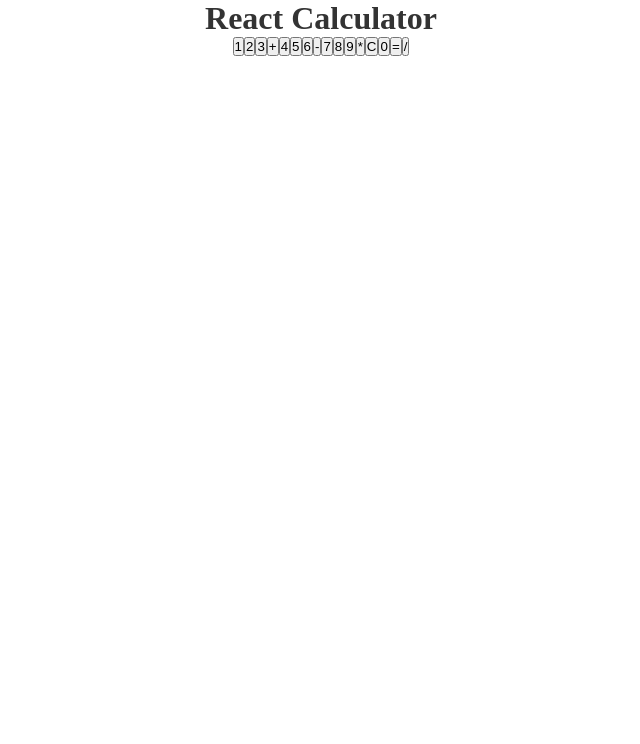
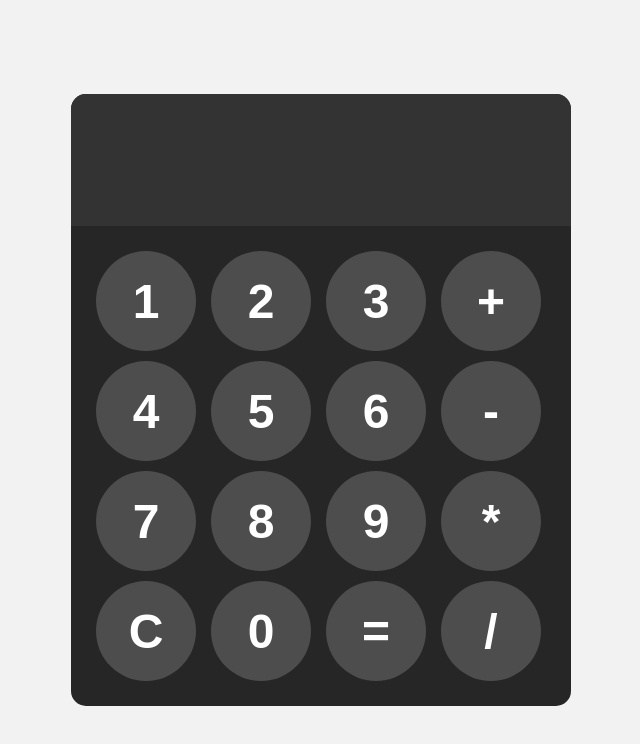
Before and after one commit to Y00e/react-calculator, a React (Vite) app: page / in a window 1280 px wide. Shown: the top 744 px of the page, without its empty margins (319-959 px from the left). Built offline with nearby package versions, Linux system fonts and the light colour scheme.

Commit message:
added css style

```diff
--- a/src/components/App.tsx
+++ b/src/components/App.tsx
@@ -6,7 +6,6 @@ function App() {
   return (
     <>
       <div className="App">
-        <h1>React Calculator</h1>
         <Calculator />
       </div>
     </>
--- a/src/components/Calculator.tsx
+++ b/src/components/Calculator.tsx
@@ -27,6 +27,8 @@ const Calculator = () => {
         <div className="calculator">
             <Display value={value} />
 
+            <div className="key">
+
                 <Button label ="1" onClick={() => handleClick("1")} />
                 <Button label ="2" onClick={() => handleClick("2")} />
                 <Button label ="3" onClick={() => handleClick("3")} />
@@ -42,10 +44,12 @@ const Calculator = () => {
                 <Button label ="9" onClick={() => handleClick("9")} />
                 <Button label ="*" onClick={() => handleClick("*")} />
 
+
                 <Button label ="C" onClick={handleClear} />
                 <Button label ="0" onClick={() => handleClick("0")} />
                 <Button label ="=" onClick={handleEqual} />
                 <Button label ="/" onClick={() => handleClick("/")} />
+            </div>
 
         </div>
     );
--- a/src/components/Display.tsx
+++ b/src/components/Display.tsx
@@ -6,9 +6,9 @@ interface DisplayProps {
 
 const Display =  ({value}: DisplayProps) => {
     return (
-        <div className="display">
-            {value}
-        </div>
+
+        <input className='display' type="text" value={value} readOnly />
+
     );
 };
 
--- a/src/styles/App.css
+++ b/src/styles/App.css
@@ -5,10 +5,10 @@
 }
 
 .App {
-    text-align: center;
+    display: flex;
+    justify-content: center;
+    align-items: center;
+    height: 100vh;
+    background-color: hsl(0, 0%, 95%);
+
 }
-
-h1 {
-    color: #333;
-    font-size: 2rem;
-}
--- a/src/styles/Button.css
+++ b/src/styles/Button.css
@@ -0,0 +1,21 @@
+.button {
+    width: 100px;
+    height: 100px;
+    border-radius: 50px;
+    border: none;
+    background-color: hsl(0, 0%, 30%);
+    color: white;
+    font-size: 3rem;
+    font-weight: bold;
+    cursor: pointer;
+
+}
+
+button:hover{
+    background-color: hsl(0, 0%, 40%);
+
+}
+
+button:active{
+    background-color: hsl(0, 0%, 50%);
+}
--- a/src/styles/Calculator.css
+++ b/src/styles/Calculator.css
@@ -0,0 +1,14 @@
+.key {
+    display: grid;
+    grid-template-columns: repeat(4, 1fr);
+    gap: 10px;
+    padding: 25px;
+}
+
+.calculator{
+    font-family: Arial, sans-serif;
+    background-color: hsl(0, 0%, 15%);
+    border-radius: 15px;
+    max-width: 500px;
+    overflow: hidden;
+}
--- a/src/styles/Display.css
+++ b/src/styles/Display.css
@@ -0,0 +1,9 @@
+.display {
+    width: 100%;
+    padding: 20px;
+    font-size: 5rem;
+    border: none;
+    background-color: hsl(0, 0%, 20%);
+    color: white;
+
+}
```
Lines whose indentation alone changed are shown as unchanged.
